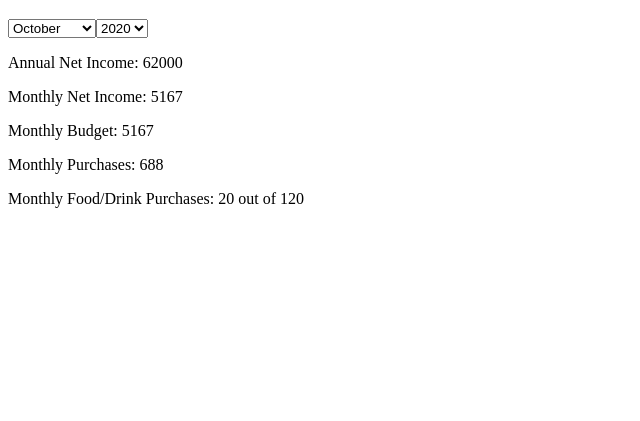
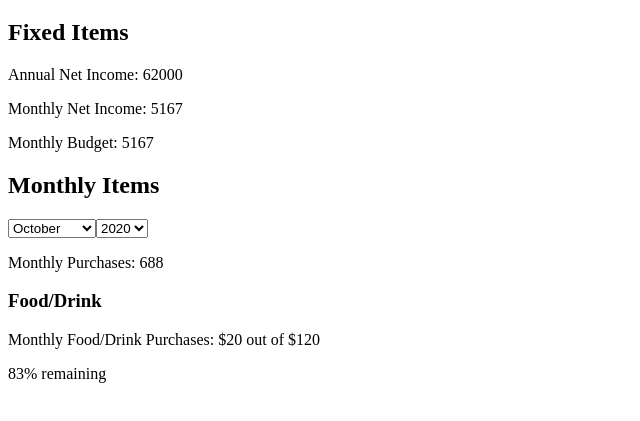
Before and after one commit to cameron-yee/callandor, a Gatsby site: page / in a window 1280 px wide. Shown: the part 61-482 px from the top of the page, without its empty margins (0-640 px from the left). Built offline with nearby package versions, Linux system fonts and the light colour scheme; Gatsby itself is replaced by a stand-in of ours.

Commit message:
Move select to react component

```diff
--- /dev/null
+++ b/src/components/select.tsx
@@ -0,0 +1,24 @@
+import React, { Dispatch, FormEvent, SetStateAction } from 'react'
+
+type SelectProps = {
+  options: string[],
+  setValue: (Dispatch<SetStateAction<string>>) | ((value: string) => void),
+  value: string
+}
+const Select = ({
+  options,
+  setValue,
+  value
+}: SelectProps) => {
+  return (
+    <select onChange={(e: FormEvent) => setValue((e.target as HTMLSelectElement).value)} value={value}>
+      {options.map((option: string) => {
+        return (
+          <option key={`${option.toLowerCase().replace('/\s/g', '-')}`} value={option}>{option}</option>
+        )
+      })}
+    </select>
+  )
+}
+
+export default Select
--- a/src/pages/index.tsx
+++ b/src/pages/index.tsx
@@ -1,6 +1,8 @@
 import React, { FormEvent, useEffect, useState } from 'react'
 
 import { useAnnualNetIncome, useBudget, useMonthlyPurchases } from '../hooks'
+
+import Select from '../components/select'
 
 import { roundTwo } from '../utils'
 
@@ -51,29 +53,36 @@ const Index = () => {
     <div>
       <h1>{MONTHS[selectedMonth]}, {YEARS[selectedYear]} Dashboard</h1>
 
-      <select onChange={(e: FormEvent) => setSelectedMonth(MONTHS.indexOf((e.target as HTMLSelectElement).value))} value={MONTHS[selectedMonth]}>
-        {MONTHS.map((month) => {
-          return (
-            <option key={`${month.toLowerCase()}`}>{month}</option>
-          )
-        })}
-      </select>
-      <select onChange={(e: FormEvent) => setSelectedYear(YEARS.indexOf((e.target as HTMLSelectElement).value))} value={YEARS[selectedYear]}>
-        {YEARS.map((year) => {
-          return (
-            <option key={`${year.toLowerCase()}`}>{year}</option>
-          )
-        })}
-      </select>
-
+      <h2>Fixed Items</h2>
       <div>
         <p>Annual Net Income: {annualNetIncome}</p>
         <p>Monthly Net Income: {monthlyNetIncome}</p>
         <p>Monthly Budget: {totalBudget}</p>
+      </div>
+
+      <h2>Monthly Items</h2>
+      <div>
+        <Select
+          options={MONTHS}
+          value={MONTHS[selectedMonth]}
+          setValue={(value: string) => setSelectedMonth(MONTHS.indexOf(value))}
+        />
+        <Select
+          options={YEARS}
+          value={YEARS[selectedYear]}
+          setValue={(value: string) => setSelectedYear(YEARS.indexOf(value))}
+        />
+      </div>
+
+      <div>
         <p>Monthly Purchases: {totalMonthlyPurchases}</p>
-        <p>
-          Monthly Food/Drink Purchases: {totalMonthlyFoodDrinkPurchases} out of {totalFoodDrinkBudget}
-        </p>
+        <div>
+          <h3>Food/Drink</h3>
+          <p>
+            Monthly Food/Drink Purchases: ${totalMonthlyFoodDrinkPurchases} out of ${totalFoodDrinkBudget}
+          </p>
+          <p>{roundTwo(100 - totalMonthlyFoodDrinkPurchases / totalFoodDrinkBudget * 100)}% remaining</p>
+        </div>
       </div>
     </div>
   )
```
